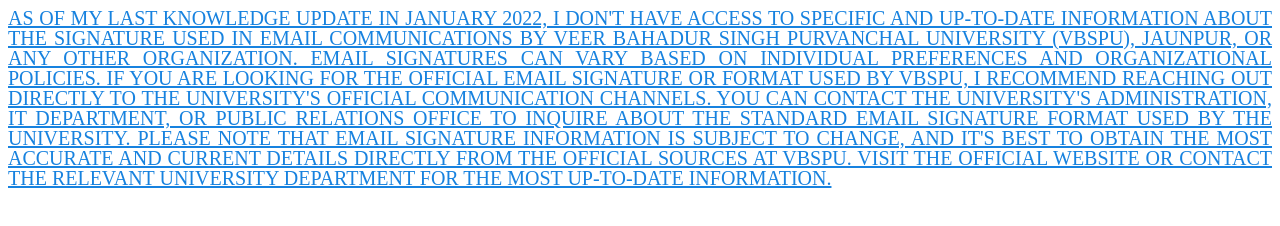
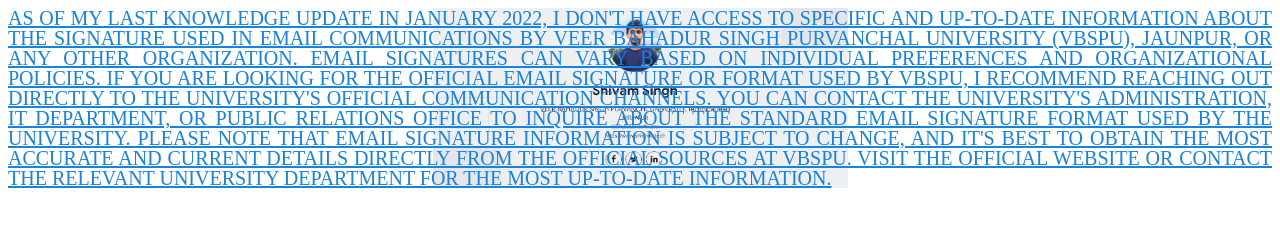
Before and after one commit to shivamsingh163248/Front-End-Web-Development-coding-ninjas, a plain HTML site: page learning_text-css/index.html in a window 1280 px wide. Drawn offline with Linux system fonts and the light colour scheme.

Commit message:
learning image property of the css

```diff
--- a/learning_text-css/style.css
+++ b/learning_text-css/style.css
@@ -6,4 +6,10 @@
     font-weight: 100;
     line-height: 20px;
     text-decoration: underline;
+    background-image: url('123.jpeg');
+    background-size: contain;
+    background-repeat: no-repeat;
+    background-position: center;
+    background-attachment: scroll;
+
 }
```
Also changed, not shown: learning_text-css/123.jpeg (added), specify_the_selector/123.jpeg (renamed from specify_the _selector/123.jpeg), specify_the_selector/index.html (renamed from specify_the _selector/index.html), specify_the_selector/style.css (renamed from specify_the _selector/style.css).
